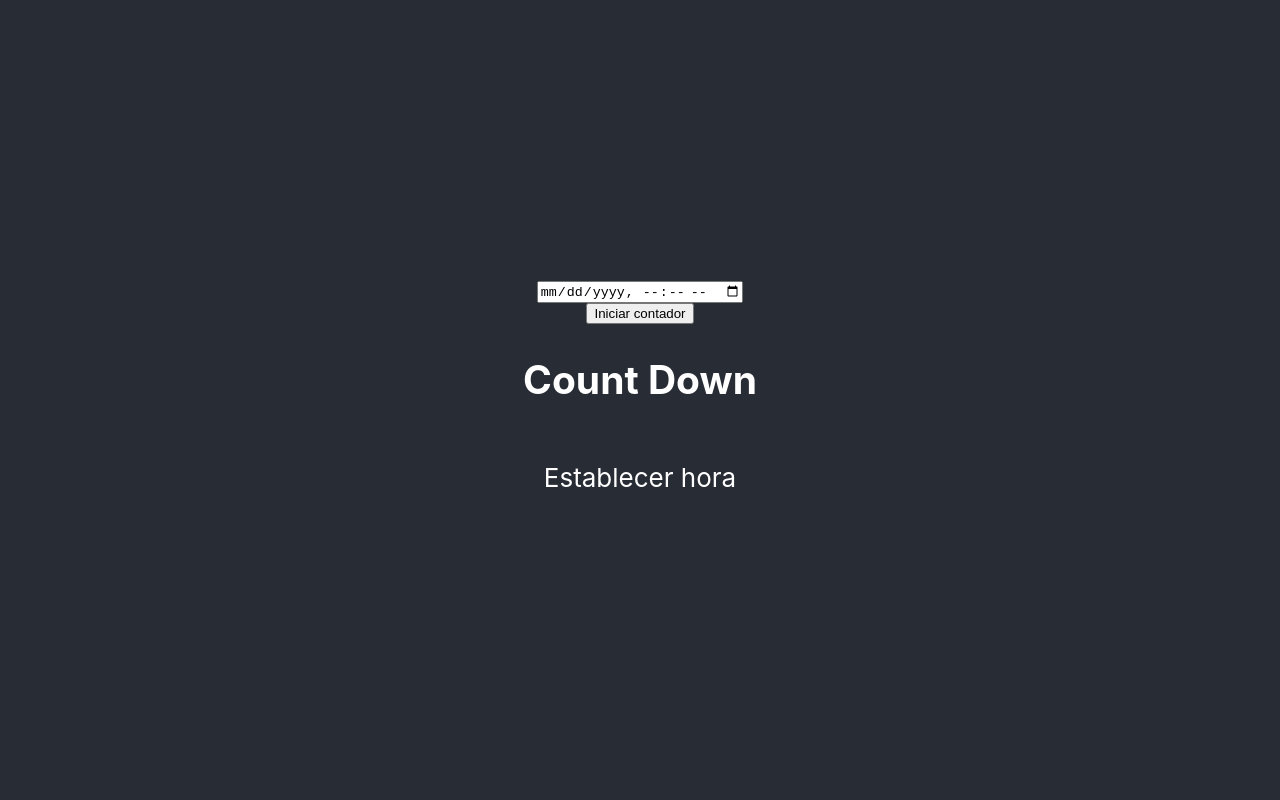
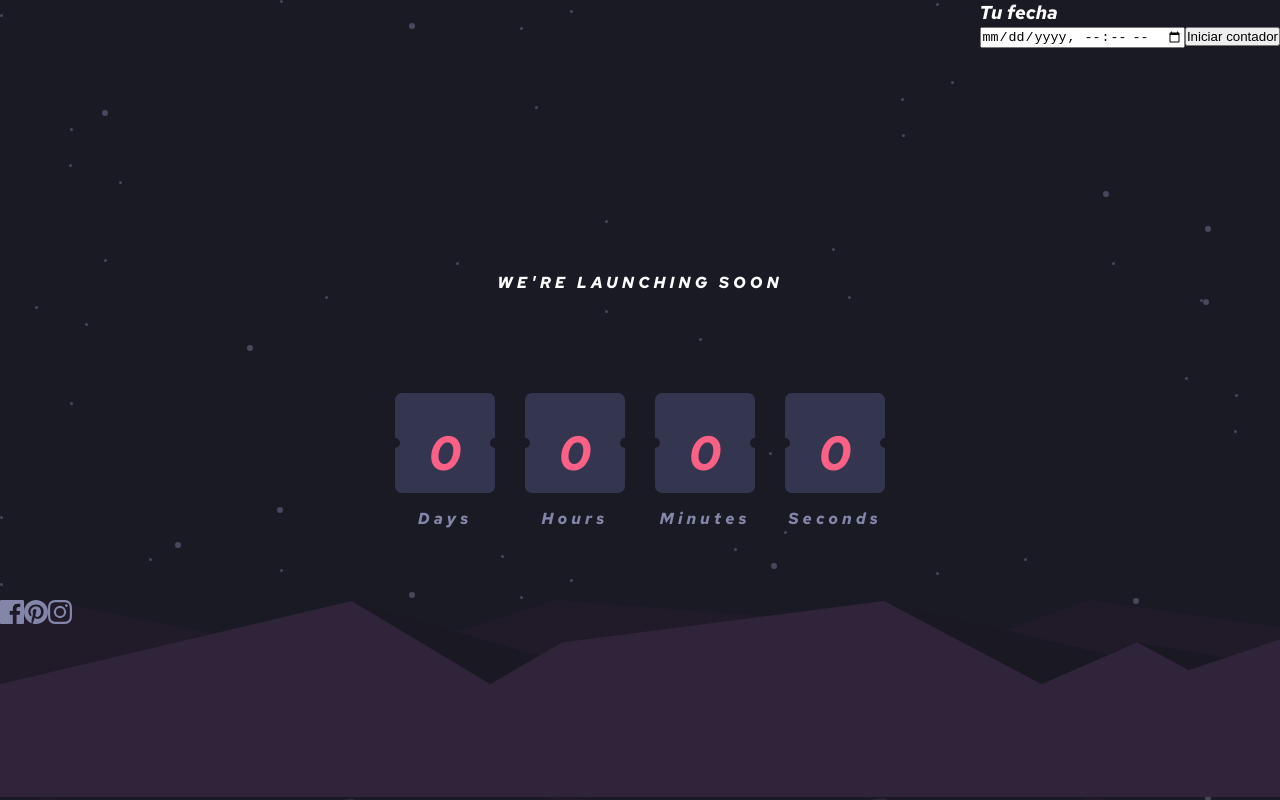
Before and after one commit to Holmanyiyos/launch-countdown-timer, a React (Create React App) app: page / in a window 1280 px wide. Built offline with nearby package versions, Linux system fonts and the light colour scheme.

Commit message:
estilos parte1 falta animación y detalle de numero

```diff
--- a/public/index.html
+++ b/public/index.html
@@ -9,6 +9,9 @@
       name="description"
       content="Web site created using create-react-app"
     />
+    <link rel="preconnect" href="https://fonts.googleapis.com">
+<link rel="preconnect" href="https://fonts.gstatic.com" crossorigin>
+<link href="https://fonts.googleapis.com/css2?family=Red+Hat+Text:ital,wght@1,700&family=Roboto:wght@100;300;700&display=swap" rel="stylesheet">
     <link rel="apple-touch-icon" href="%PUBLIC_URL%/logo192.png" />
     <!--
       Notice the use of %PUBLIC_URL% in the tags above.
--- a/src/App.css
+++ b/src/App.css
@@ -1,38 +1,47 @@
-.App {
-  text-align: center;
+
+.App{
+  background-color: hsl(234, 17%, 12%);
+  height: 100vh;
+  color: #fff;
+  font-family: 'Red Hat Text', sans-serif;
+}
+.main__section{
+  display: flex;
+  flex-direction: column;
+  justify-content: center;
+  align-items: center;
+  background-image: url("./assets/bg-stars.svg");
+  width: 100%;
+  min-height: 100vh;
 }
 
-.App-logo {
-  height: 40vmin;
-  pointer-events: none;
+.main__section .input{
+ position: absolute;
+ top: 0;
+ right: 0;
+}
+.main__section > p{
+  letter-spacing: 4px;
+}
+.countdown{
+  display: flex;
+  margin-top: 100px;
 }
 
-@media (prefers-reduced-motion: no-preference) {
-  .App-logo {
-    animation: App-logo-spin infinite 20s linear;
-  }
+.countdown div{
+  text-align: center;
+  margin: 0 15px;
 }
 
-.App-header {
-  background-color: #282c34;
-  min-height: 100vh;
-  display: flex;
-  flex-direction: column;
-  align-items: center;
-  justify-content: center;
-  font-size: calc(10px + 2vmin);
-  color: white;
+.countdown p{
+  color: hsl(237, 18%, 59%);
+  letter-spacing: 4px;
 }
 
-.App-link {
-  color: #61dafb;
+.footer{
+  width: 100vw;
+  min-height: 200px;
+  position: fixed;
+  bottom: 0;
+  background-image: url("./assets/pattern-hills.svg");
 }
-
-@keyframes App-logo-spin {
-  from {
-    transform: rotate(0deg);
-  }
-  to {
-    transform: rotate(360deg);
-  }
-}
--- a/src/App.js
+++ b/src/App.js
@@ -3,6 +3,7 @@
 import Countdown from "./pages/countDown/Countdown"
 import Inputview from './pages/InputView/InputView';
 import { subtractDate } from './utilities/getTime.utilities';
+import Footer from './components/Footer';
 
 function App() {
   const [isActive, setIsActive] = useState(false)
@@ -15,16 +16,20 @@
     function handleClick(){
       setIsActive(true)
       subtractDate(timeSelected)
+      console.log(timeSelected.length)
   }
 
   return (
     <div className="App">
-      <header className="App-header">
+      <section className='main__section'>
         <Inputview handleDateSelected= {handleDateSelected} handleClick={handleClick}/>
+        <p>WE'RE LAUNCHING SOON</p>
         <Countdown
         isActive = {isActive}
         timeSelected={timeSelected}/>
-      </header>
+      </section>
+        <Footer/>
+
     </div>
   );
 }
--- a/src/components/Footer.js
+++ b/src/components/Footer.js
@@ -0,0 +1,19 @@
+import React from "react";
+import Facebook from "../assets/icon-facebook.svg"
+import Pinterest from "../assets/icon-pinterest.svg"
+import Instagram from "../assets/icon-instagram.svg"
+
+
+
+const Footer = ()=>{
+    return(
+        <footer className="footer">
+            <img src={Facebook} alt="Facebook" />
+            <img src={Pinterest} alt="Pinterest" />
+            <img src={Instagram} alt="Instagram" />
+
+        </footer>
+    )
+}
+
+export default Footer
--- a/src/index.css
+++ b/src/index.css
@@ -1,13 +1,4 @@
-body {
+*{
   margin: 0;
-  font-family: -apple-system, BlinkMacSystemFont, 'Segoe UI', 'Roboto', 'Oxygen',
-    'Ubuntu', 'Cantarell', 'Fira Sans', 'Droid Sans', 'Helvetica Neue',
-    sans-serif;
-  -webkit-font-smoothing: antialiased;
-  -moz-osx-font-smoothing: grayscale;
+  padding: 0;
 }
-
-code {
-  font-family: source-code-pro, Menlo, Monaco, Consolas, 'Courier New',
-    monospace;
-}
--- a/src/pages/InputView/InputView.js
+++ b/src/pages/InputView/InputView.js
@@ -3,10 +3,11 @@
 
 const Inputview = (props)=>{
     return(
-        <>
+        <section className="input">
+            <h3>Tu fecha</h3>
             <Input handleDateSelected = {props.handleDateSelected} />
             <button onClick={props.handleClick}>Iniciar contador</button>
-        </>
+        </section>
     )
 }
 
--- a/src/pages/countDown/Countdown.js
+++ b/src/pages/countDown/Countdown.js
@@ -1,6 +1,7 @@
 import React, { useEffect, useState } from "react";
 import { subtractDate } from "../../utilities/getTime.utilities";
 import Timenum from "./components/TimeNum";
+import "./styles.css"
 
 const Countdown = (props)=>{
     const [time, setTime] = useState("");
@@ -23,23 +24,44 @@
 
 
     return(
-        <>
-            <h2>Count Down</h2>
+        <main className="countdown">
             {(time)?
-             <>
+             <><div>
                 <Timenum num={time.days}/>
-                <span>Days</span>
+                <p>Days</p>
+             </div>
+             <div>
                 <Timenum num={time.hours}/>
-                <span>Hours</span>
+                <p>Hours</p>
+             </div>
+             <div>
                 <Timenum num={time.minutes} />
-                <span>Minutes</span>
+                <p>Minutes</p>
+             </div>
+             <div>
                 <Timenum num={time.seconds} />
-                <span>Seconds</span>
+                <p>Seconds</p>
+             </div>
             </>:
-            <p>Establecer hora</p>
+            <><div>
+            <Timenum num={0}/>
+            <p>Days</p>
+         </div>
+         <div>
+            <Timenum num={0}/>
+            <p>Hours</p>
+         </div>
+         <div>
+            <Timenum num={0} />
+            <p>Minutes</p>
+         </div>
+         <div>
+            <Timenum num={0} />
+            <p>Seconds</p>
+         </div>
+        </>
             }
-
-        </>
+        </main>
     )
 }
 
--- a/src/pages/countDown/components/TimeNum.js
+++ b/src/pages/countDown/components/TimeNum.js
@@ -3,7 +3,7 @@
 const Timenum = (props)=>{
 
     return(
-        <h3>{props.num}</h3>
+        <h3 className="timenum">{props.num}</h3>
     )
 }
 export default Timenum;
--- /dev/null
+++ b/src/pages/countDown/styles.css
@@ -0,0 +1,37 @@
+.timenum{
+    position: relative;
+    display: block;
+    width: 100px;
+    height: 100px;
+    align-content: center;
+    box-sizing: border-box;
+    padding-top: 20px;
+    margin-bottom: 15px;
+    background-color: hsl(236, 21%, 26%);
+    font-size: 3rem;
+    border-radius: 7px;
+    color: hsl(345, 95%, 68%);
+}
+
+.timenum::before{
+    content: "";
+    display: block;
+    width: 10px;
+    height: 10px;
+    border-radius: 50%;
+    background-color: hsl(234, 17%, 12%);
+    position: absolute;
+    top: 45px;
+    left: -5px;
+}
+.timenum::after{
+    content: "";
+    display: block;
+    width: 10px;
+    height: 10px;
+    border-radius: 50%;
+    background-color: hsl(234, 17%, 12%);
+    position: absolute;
+    top: 45px;
+    right: -5px;
+}
```
